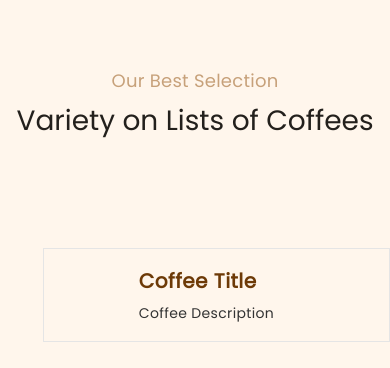
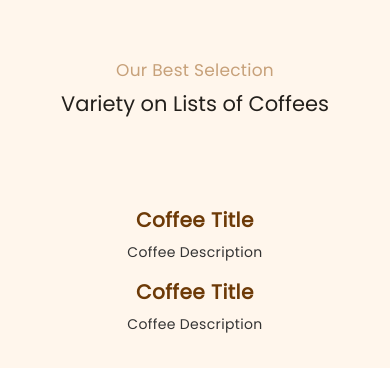
Before and after one commit to andresmgomez/restaurant-coffee-menu, a React (Create React App) app: page / in a window 390 px wide. Shown: the top 368 px of the page. Built offline with nearby package versions, Linux system fonts and the light colour scheme.

Commit message:
Add responsive media queries for common screen devices

```diff
--- a/src/App.jsx
+++ b/src/App.jsx
@@ -4,7 +4,7 @@ import SectionMain from './components/Common/SectionMain/SectionMain';
 
 export default function App() {
   return (
-    <main class="main-area">
+    <main className="main-area">
       <SectionMain />
       <CoffeeList />
     </main>
--- a/src/components/Coffee/CoffeeDetail.css
+++ b/src/components/Coffee/CoffeeDetail.css
@@ -2,6 +2,18 @@
    max-width: 550px;
    margin: auto;
    padding-right: 20px;
+}
+
+@media only screen and (max-width: 767px) {
+   .coffee-details {
+      padding: 0 8%;;
+   }
+}
+
+@media only screen and (max-width: 479px) {
+   .coffee-details {
+      padding: 0 7%;
+   }
 }
 
 .coffee-title {
@@ -11,6 +23,12 @@
    letter-spacing: 0.5px;
 }
 
+@media screen and (min-width: 992px) and (max-width: 1199px) {
+   .coffee-title {
+      font-size: 18px;
+   }
+}
+
 .coffee-description {
    font-size: 14px;
    white-space: nowrap;
--- a/src/components/Coffee/CoffeeDetail.jsx
+++ b/src/components/Coffee/CoffeeDetail.jsx
@@ -3,9 +3,9 @@ import './CoffeeDetail.css'
 export default function CoffeeDetail() {
    return (
       <>
-         <div class="coffee-details">
-            <h4 class="coffee-title">Coffee Title</h4>
-            <p class="coffee-description">Coffee Description</p>
+         <div className="coffee-details">
+            <h4 className="coffee-title">Coffee Title</h4>
+            <p className="coffee-description">Coffee Description</p>
          </div>
       </>
    )
--- a/src/components/Coffees/CoffeeList.css
+++ b/src/components/Coffees/CoffeeList.css
@@ -1,7 +1,34 @@
 .coffee-list {
    position: relative;
+   margin-left: 0;
    display: flex;
-   margin-left: 43px;
-   padding: 20px 70px 0;
-   border: 1px solid #e5e5e5;
+   border: none;
 }
+
+@media only screen and (min-width: 1081px) and (max-width: 1280px) {
+   .coffee-list {
+      flex-direction: row;
+      margin-left: 60%;
+   }
+}
+
+@media only screen and (min-width: 992px) and (max-width: 1199px) {
+   .coffee-list {
+      flex-direction: row;
+      margin-left: 10%;
+   }
+}
+
+@media only screen and (min-width: 475px) and (max-width: 540px) {
+   .coffee-list {
+      flex-direction: column;
+   }
+}
+
+@media only screen and (max-width: 479px) {
+   .coffee-list {
+      margin-top: 0;
+      flex-direction: column;
+      text-align: center;
+   }
+}
--- a/src/components/Coffees/CoffeeList.jsx
+++ b/src/components/Coffees/CoffeeList.jsx
@@ -7,7 +7,8 @@ export default function CoffeeList() {
          <div className="row">
             <div className="col-12 col-lg-6 col-xl-3">
                <article className="coffee-list">
-               <CoffeeDetail />
+                  <CoffeeDetail />
+                  <CoffeeDetail />
                </article>
             </div>
          </div>
--- a/src/components/Common/SectionHead/SectionHead.css
+++ b/src/components/Common/SectionHead/SectionHead.css
@@ -1,6 +1,6 @@
 .section-heading {
    margin: 0 auto;
-   padding-bottom: 30px;
+   padding-bottom: 20px;
 }
 
 .section-heading .title {
@@ -17,3 +17,27 @@
    font-size: 28px;
    color: #23201c;
 }
+
+@media only screen and (min-width: 768px) and (max-width: 991px) {
+   .section-heading .title {
+      font-size: 16px;
+   }
+   .section-heading .subtitle {
+      font-size: 32px;
+   }
+}
+
+@media only screen and (max-width: 767px) {
+   .section-heading .subtitle {
+      font-size: 24px;
+   }
+}
+
+@media only screen and (max-width: 479px) {
+   .section-heading .title {
+      font-size: 17px;
+   }
+   .section-heading .subtitle {
+      font-size: 21px
+   }
+}
--- a/src/components/Common/SectionHead/SectionHead.jsx
+++ b/src/components/Common/SectionHead/SectionHead.jsx
@@ -4,8 +4,8 @@ export default function SectionHead() {
    return (
       <>
          <section className="section-heading text-center">
-            <h2 class="title">Our Best Selection</h2>
-            <h3 class="subtitle">Variety on Lists of Coffees</h3>
+            <h2 className="title">Our Best Selection</h2>
+            <h3 className="subtitle">Variety on Lists of Coffees</h3>
          </section>
       </>
    )
--- a/src/components/Common/SectionMain/SectionMain.css
+++ b/src/components/Common/SectionMain/SectionMain.css
@@ -1,3 +1,21 @@
 .section-padding {
    padding: 70px 0;
 }
+
+@media only screen and (min-width: 992px) and (max-width:1199px) {
+   .section-padding {
+      padding: 100px 0;
+   }
+}
+
+@media only screen and (min-width: 768px) and (max-width: 991px)  {
+   .section-padding {
+      padding: 80px 0;
+   }
+}
+
+@media only screen and (max-width: 767px) {
+   .section-padding {
+      padding: 60px 0;
+   }
+}
```
